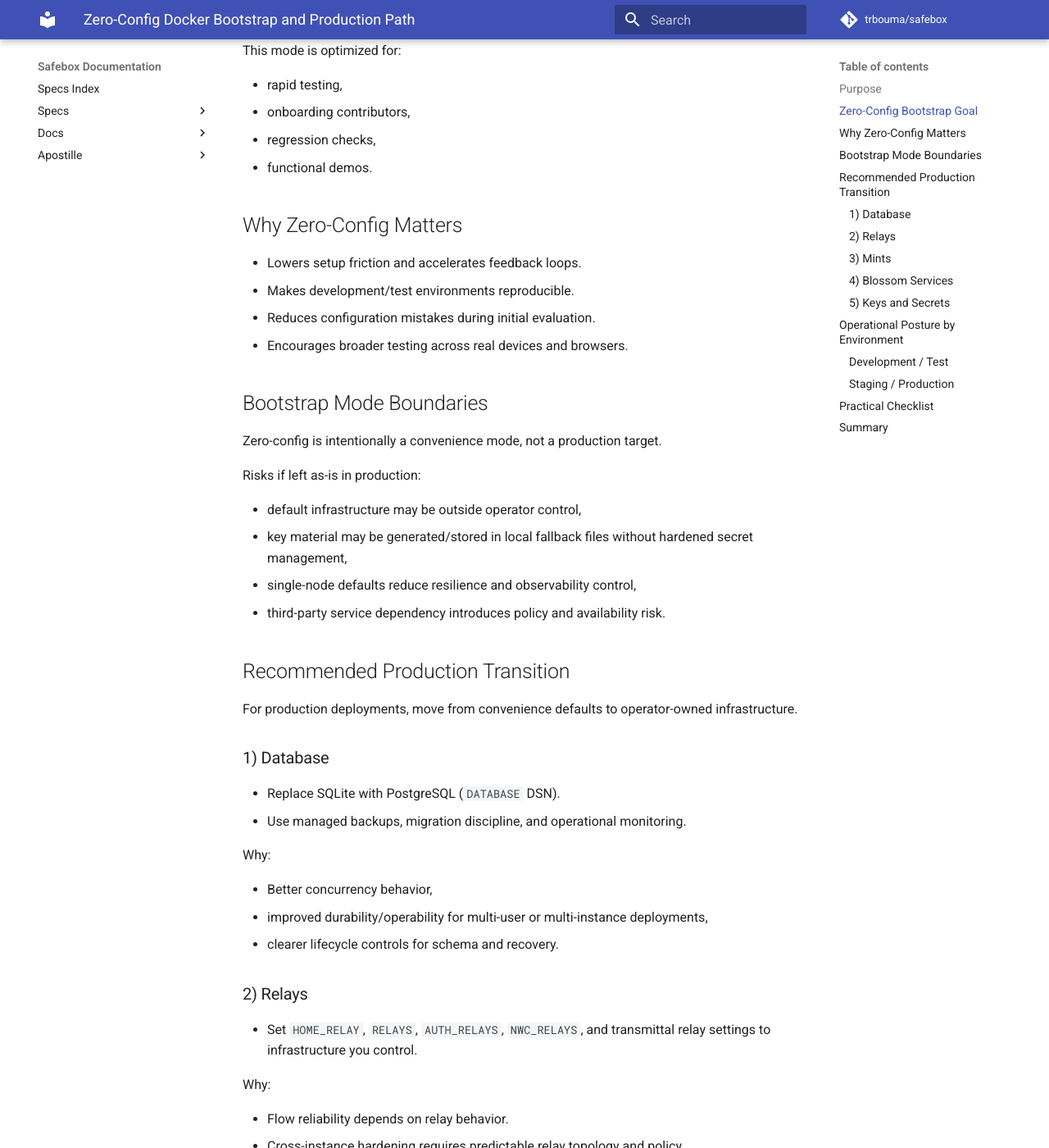
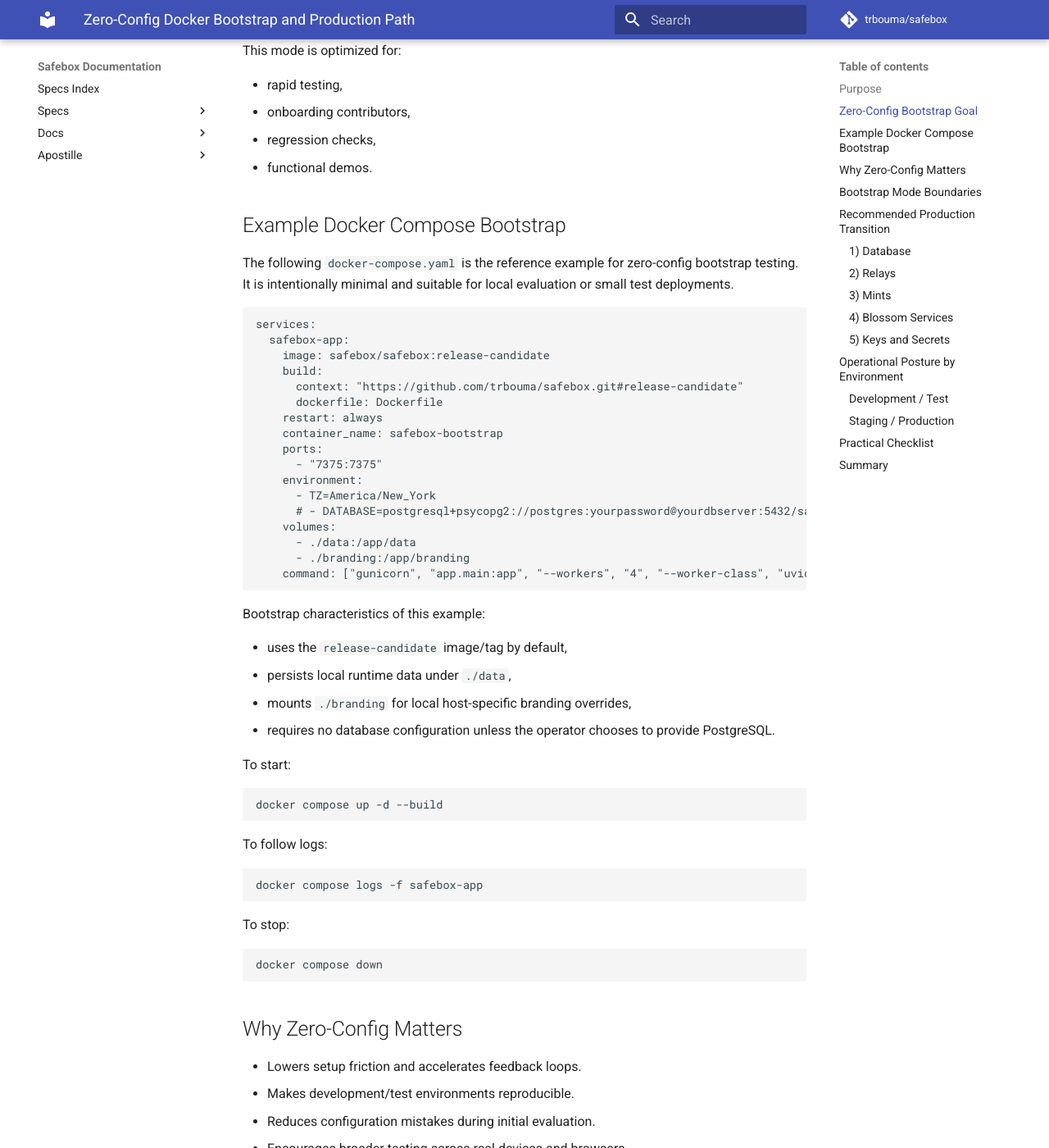
Before and after one commit to trbouma/safebox, an MkDocs documentation site: the page built from docs/devops/zero-config-docker-bootstrap-and-production-path.md, in a window 1280 px wide and 1400 px high, scrolled down 642 px. Shown: the whole window at 82% size. Built offline with MkDocs 1.6.1 and Material for MkDocs 9.7.7, drawn with Linux system fonts in a browser that asks for light colours; comment, search, counter and statistics services are not loaded.

Commit message:
Added the README cross-reference.
Updated:

/Users/trbouma/projects/safebox-2/README.md
/Users/trbouma/projects/safebox-2/docs/devops/zero-config-docker-bootstrap-and-production-path.md
The README now points to the canonical zero-config Docker bootstrap doc instead of duplicating the full compose example. If you want, I can give you a commit message for both doc changes.

````diff
--- a/docs/devops/zero-config-docker-bootstrap-and-production-path.md
+++ b/docs/devops/zero-config-docker-bootstrap-and-production-path.md
@@ -21,6 +21,55 @@
 - onboarding contributors,
 - regression checks,
 - functional demos.
+
+## Example Docker Compose Bootstrap
+
+The following `docker-compose.yaml` is the reference example for zero-config bootstrap testing. It is intentionally minimal and suitable for local evaluation or small test deployments.
+
+```yaml
+services:
+  safebox-app:
+    image: safebox/safebox:release-candidate
+    build:
+      context: "https://github.com/trbouma/safebox.git#release-candidate"
+      dockerfile: Dockerfile
+    restart: always
+    container_name: safebox-bootstrap
+    ports:
+      - "7375:7375"
+    environment:
+      - TZ=America/New_York
+      # - DATABASE=postgresql+psycopg2://postgres:yourpassword@yourdbserver:5432/safebox
+    volumes:
+      - ./data:/app/data
+      - ./branding:/app/branding
+    command: ["gunicorn", "app.main:app", "--workers", "4", "--worker-class", "uvicorn.workers.UvicornWorker", "--bind", "0.0.0.0:7375", "--timeout", "120"]
+```
+
+Bootstrap characteristics of this example:
+
+- uses the `release-candidate` image/tag by default,
+- persists local runtime data under `./data`,
+- mounts `./branding` for local host-specific branding overrides,
+- requires no database configuration unless the operator chooses to provide PostgreSQL.
+
+To start:
+
+```bash
+docker compose up -d --build
+```
+
+To follow logs:
+
+```bash
+docker compose logs -f safebox-app
+```
+
+To stop:
+
+```bash
+docker compose down
+```
 
 ## Why Zero-Config Matters
 
````
Also changed, not shown: README.md (+4 -0 lines).
